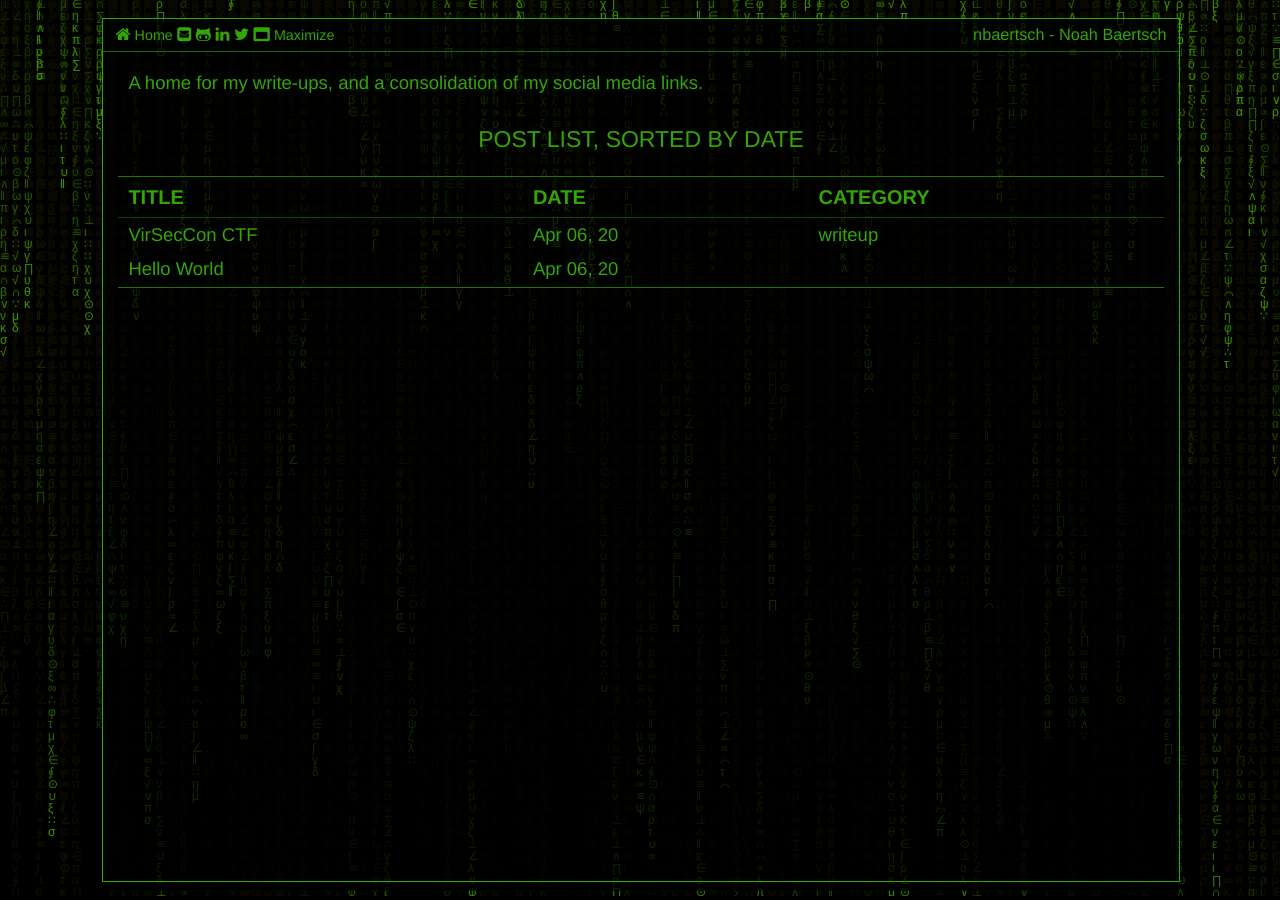
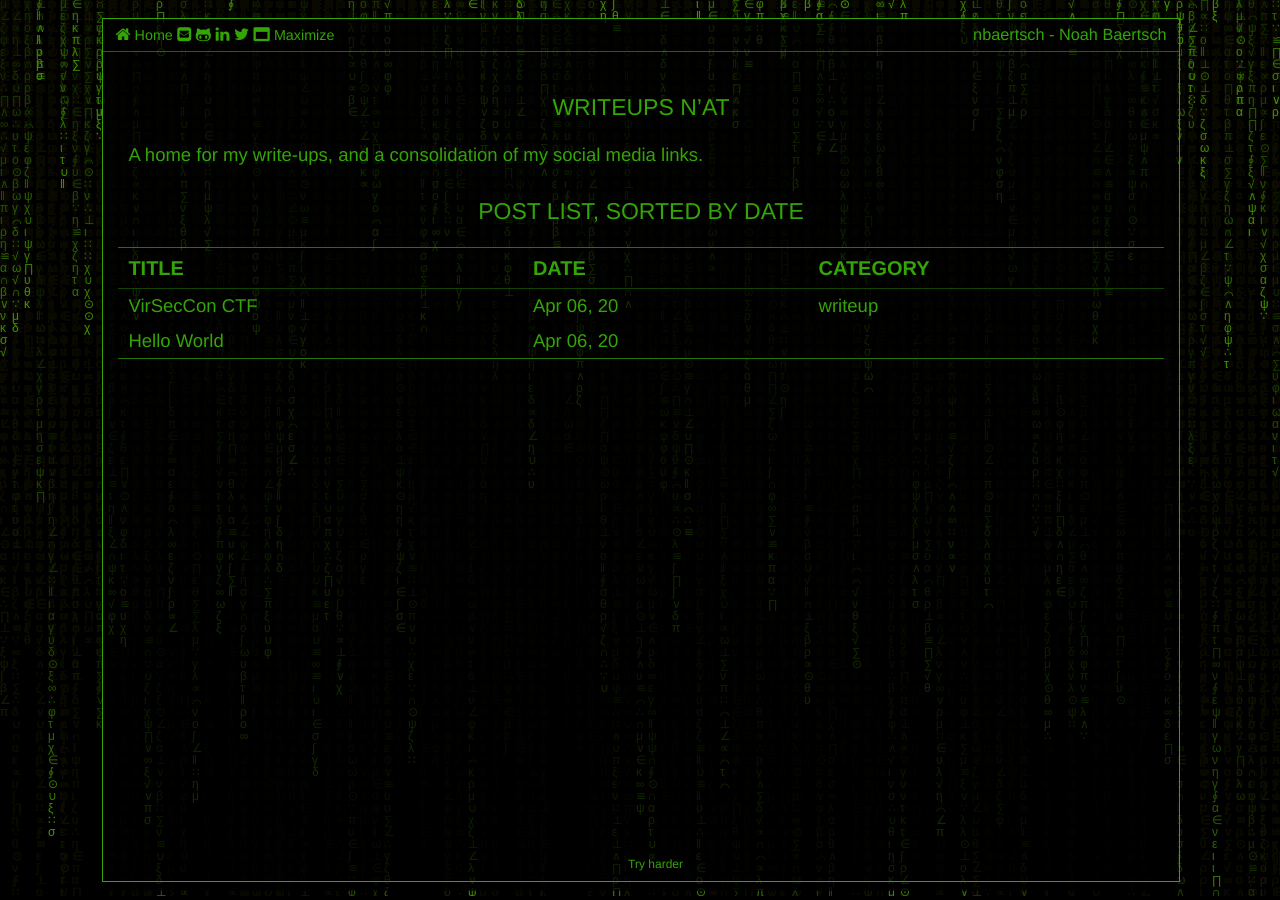
Before and after one commit to nbaertsch/nbaertsch.github.io, a Jekyll site: the page built from pages/index.md, in a window 1280 px wide. Built offline with Jekyll 4.4.1, drawn with Linux system fonts in a browser that asks for light colours.

Commit message:
ch- ch- ch- changes

```diff
--- a/_config.yml
+++ b/_config.yml
@@ -10,13 +10,13 @@ webrick:
   headers:
     Access-Control-Allow-Origin: "*"
 ## Global Variables
-email: "nsbst866@mail.rmu.edu"
+email: "noah.baertsch@gmail.com"
 github: "nbaertsch"
 linkedin: "noah-baertsch-9a23b9119"
 twitter: "nix_knack"
 # path to: css/, fonts/, img/ and js/
 assets_path: "/assets" # i.e. "/assets"
-statement: ""
+statement: "Try harder"
 # default max toc levels: 1 - 6 (h1 - h6)
 toc_level: 3
 # texts randomly displayed in background
--- a/_includes/head.html
+++ b/_includes/head.html
@@ -29,6 +29,4 @@
   <link rel="stylesheet" href="{{site.url}}{{site.baseurl}}{{site.assets_path}}/css/fa.min.css" type="text/css" />
   <!-- rouge theme-->
   <link rel="stylesheet" href="{{site.url}}{{site.baseurl}}{{site.assets_path}}/css/rouge-bg.css" />
-  <!-- mathjax 2.7.5 -->
-  <script src="https://cdnjs.cloudflare.com/ajax/libs/mathjax/2.7.5/MathJax.js?config=TeX-MML-AM_CHTML" async></script>
   </head>
--- a/pages/index.md
+++ b/pages/index.md
@@ -5,9 +5,11 @@ toc: false
 home_btn: true
 btn_text: true
 footer: true
-title: "-- Writeups n'at --"
+title: ""
 author: ""
 permalink: /
 ---
 
+# Writeups n'at
+
 A home for my write-ups, and a consolidation of my social media links.
```
